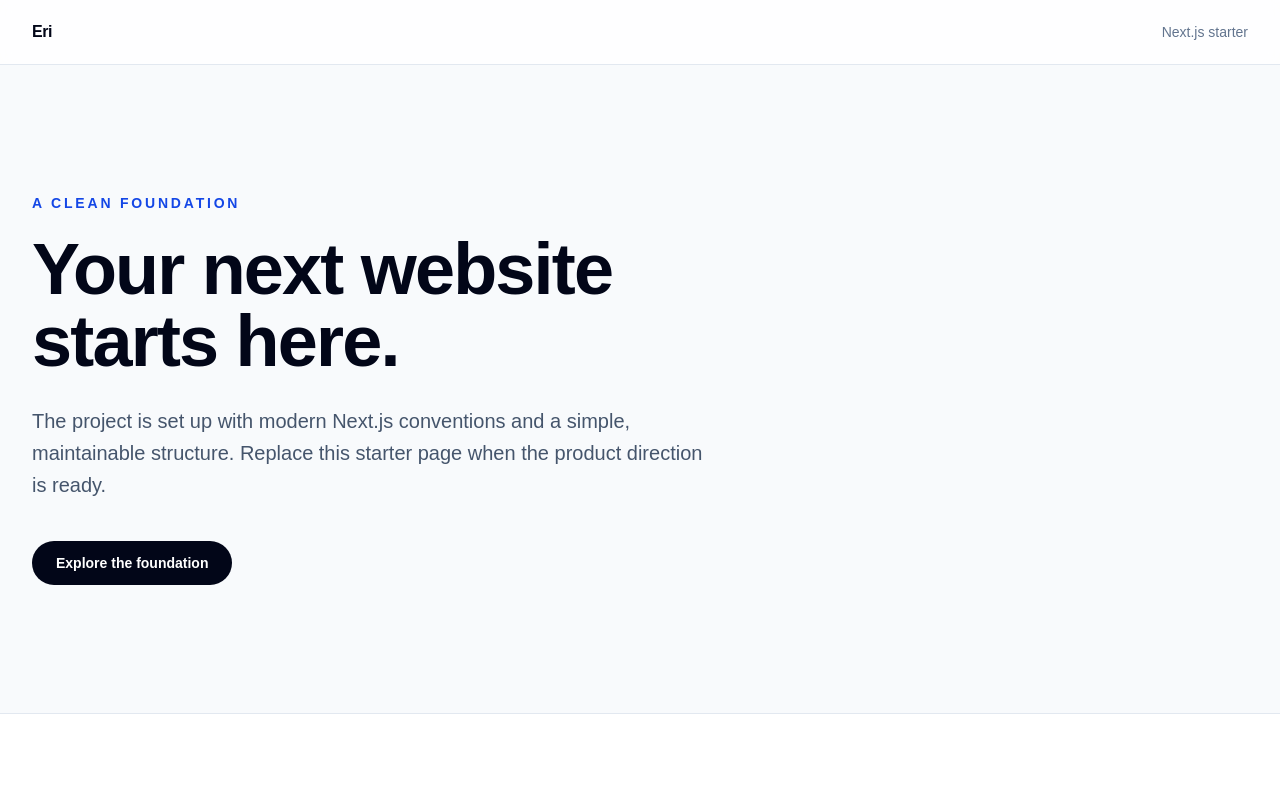
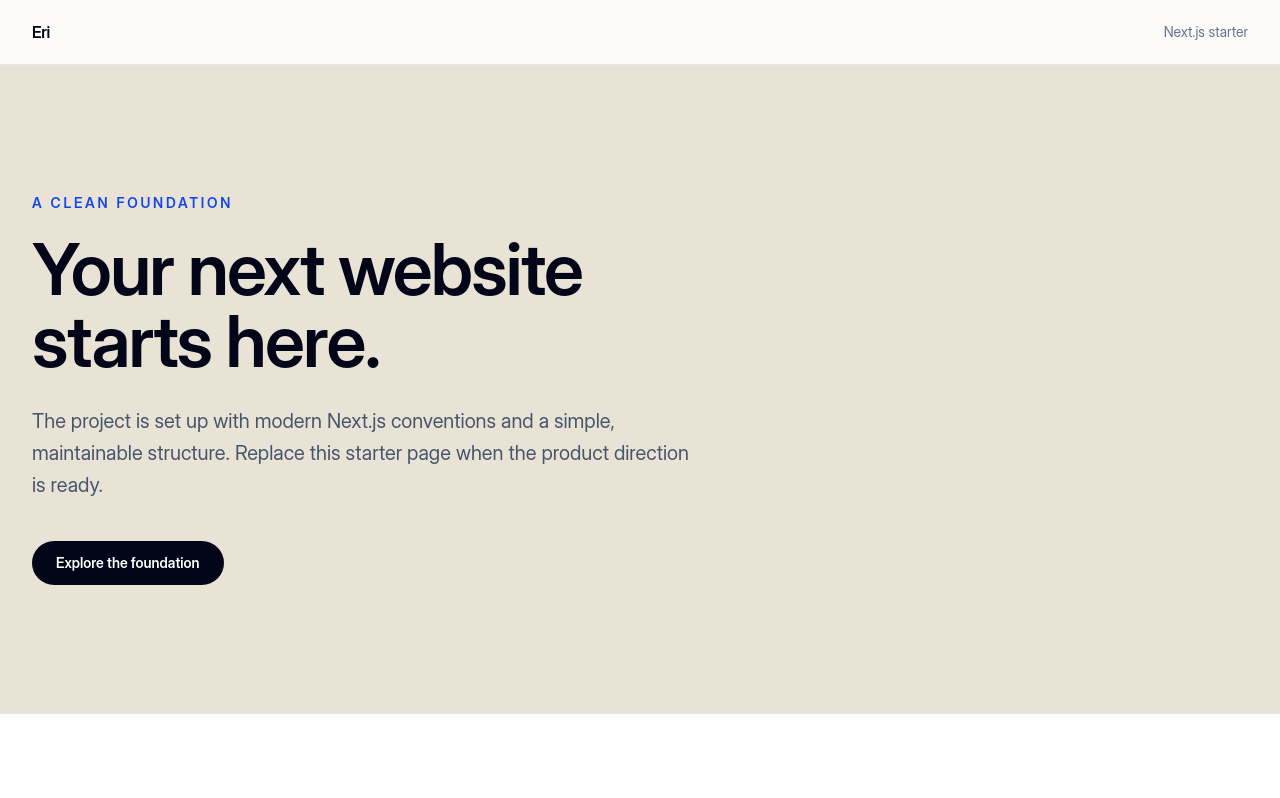
Before and after one commit to Malokunlabs/eri, a Next.js app: page / in a window 1280 px wide. Shown: the top 798 px of the page. Built offline with nearby package versions, Linux system fonts and the light colour scheme.

Commit message:
feat(design): add eri design foundations

```diff
--- a/src/app/globals.css
+++ b/src/app/globals.css
@@ -1,14 +1,60 @@
 @import "tailwindcss";
 
 :root {
-  --background: #f8fafc;
-  --foreground: #0f172a;
+  /* Eri color foundations from the website update Figma section. */
+  --eri-color-coral: #e26136;
+  --eri-color-coral-dark: #c94d21;
+  --eri-color-purple: #f5a3f5;
+  --eri-color-dark: #292929;
+  --eri-color-bone: #e9e3d6;
+  --eri-color-white: #ffffff;
+  --eri-color-grey-2: #faf9f8;
+  --eri-color-grey-3: #f1f0ee;
+  --eri-color-grey-4: #eae8e5;
+  --eri-color-grey-5: #e3e1dd;
+  --eri-color-grey-6: #dcd9d4;
+  --eri-color-grey-7: #d2cec9;
+  --eri-color-grey-8: #bfbab3;
+  --eri-color-grey-9: #918c83;
+  --eri-color-grey-10: #868179;
+  --eri-color-grey-11: #66625c;
+
+  /*
+   * These stacks preserve the approved Figma font roles until the licensed
+   * webfont files are supplied. System fallbacks prevent invisible text.
+   */
+  --font-family-eri-display: "Source Serif 4", Georgia, "Times New Roman", serif;
+  --font-family-eri-sans: "Inter Display", Inter, Arial, Helvetica, sans-serif;
+  --font-family-eri-ui: Geist, Arial, Helvetica, sans-serif;
+  --font-family-eri-accent: "Be Vietnam Pro", Arial, Helvetica, sans-serif;
+
+  --background: var(--eri-color-bone);
+  --foreground: var(--eri-color-dark);
 }
 
 @theme inline {
   --color-background: var(--background);
   --color-foreground: var(--foreground);
-  --font-sans: Arial, Helvetica, sans-serif;
+  --color-eri-coral: var(--eri-color-coral);
+  --color-eri-coral-dark: var(--eri-color-coral-dark);
+  --color-eri-purple: var(--eri-color-purple);
+  --color-eri-dark: var(--eri-color-dark);
+  --color-eri-bone: var(--eri-color-bone);
+  --color-eri-white: var(--eri-color-white);
+  --color-eri-grey-2: var(--eri-color-grey-2);
+  --color-eri-grey-3: var(--eri-color-grey-3);
+  --color-eri-grey-4: var(--eri-color-grey-4);
+  --color-eri-grey-5: var(--eri-color-grey-5);
+  --color-eri-grey-6: var(--eri-color-grey-6);
+  --color-eri-grey-7: var(--eri-color-grey-7);
+  --color-eri-grey-8: var(--eri-color-grey-8);
+  --color-eri-grey-9: var(--eri-color-grey-9);
+  --color-eri-grey-10: var(--eri-color-grey-10);
+  --color-eri-grey-11: var(--eri-color-grey-11);
+  --font-display: var(--font-family-eri-display);
+  --font-sans: var(--font-family-eri-sans);
+  --font-ui: var(--font-family-eri-ui);
+  --font-accent: var(--font-family-eri-accent);
   --font-mono: "SFMono-Regular", Consolas, "Liberation Mono", monospace;
 }
 
@@ -23,6 +69,6 @@ html {
 }
 
 ::selection {
-  background: #bfdbfe;
-  color: #172554;
+  background: var(--eri-color-purple);
+  color: var(--eri-color-dark);
 }
```
Also changed, not shown: 1 other file (tests, documents, lock files or other folders).
